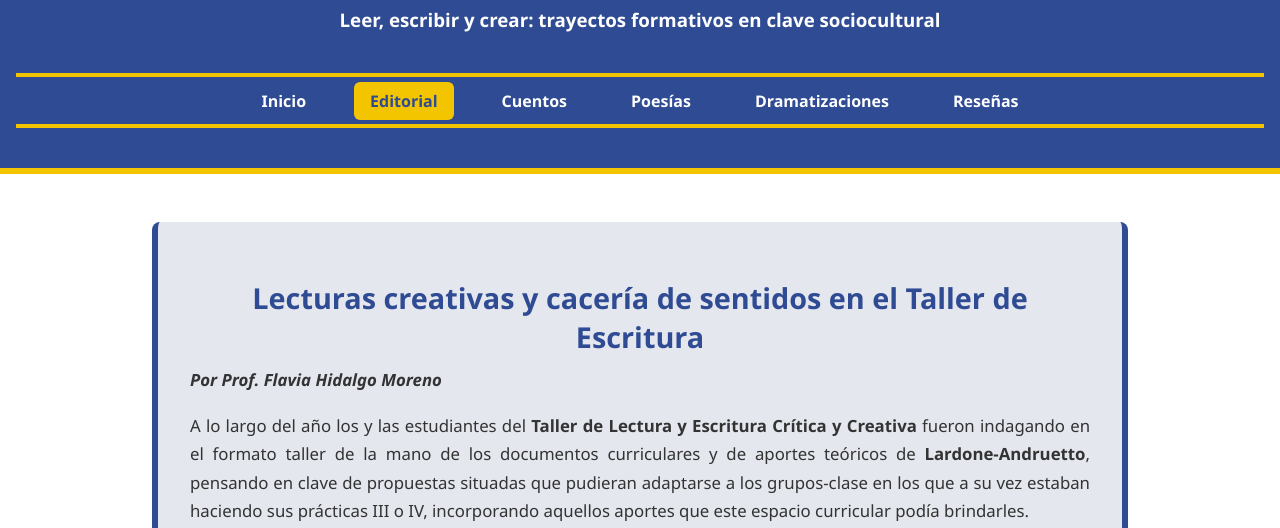
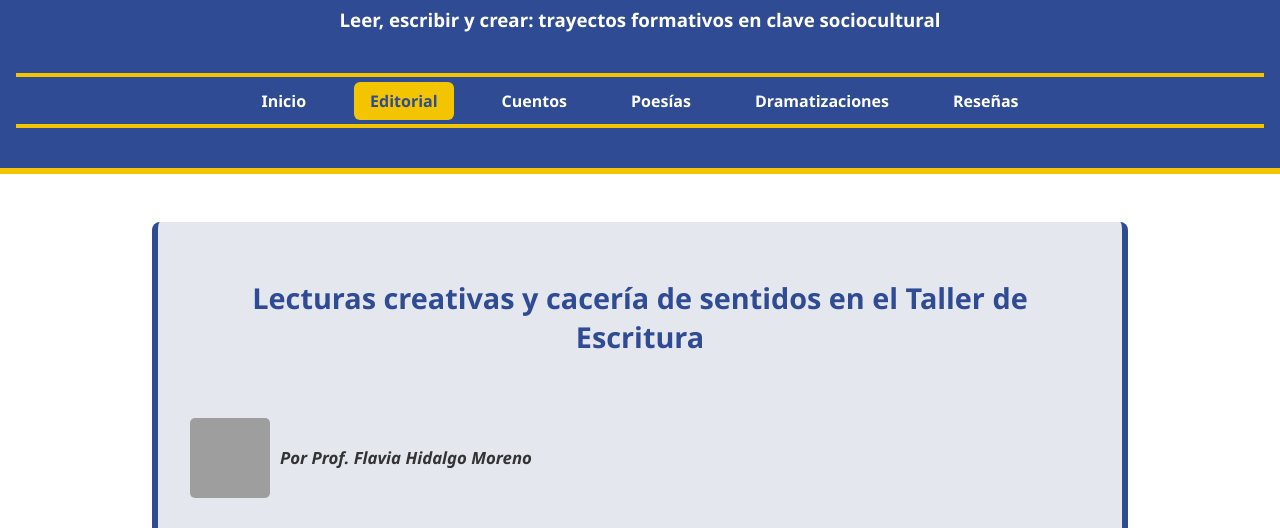
Before and after one commit to GastonGigena/LecturayEscrituraCriticayCreativa, a plain HTML site: page editorial.html in a window 1280 px wide. Shown: the part 272-800 px from the top of the page. Drawn offline with Linux system fonts and the light colour scheme; grey boxes are pictures that could not be loaded.

Commit message:
se agregan mas fotos de autores y en editorial

```diff
--- a/editorial.html
+++ b/editorial.html
@@ -34,7 +34,12 @@
   <main class="contenedor">
     <article class="cuento">
       <h2>Lecturas creativas y cacería de sentidos en el Taller de Escritura</h2>
-      <p class="autor"><em>Por Prof. Flavia Hidalgo Moreno</em></p>
+      <br><br>
+
+      <p class="autor">
+        <img src="img/flaviahidalgo.jpg" alt="foto-autor" class="foto-autor">
+      <em>Por Prof. Flavia Hidalgo Moreno</em></p>
+      <br><br>
 
       <p>
         A lo largo del año los y las estudiantes del <strong>Taller de Lectura y Escritura Crítica y Creativa</strong>
--- a/style.css
+++ b/style.css
@@ -188,8 +188,8 @@ footer {
 }
 
 .foto-autor {
-  width: 50px;             /* ancho fijo */
-  height: 50px;            /* alto fijo */
+  width: 80px;             /* ancho fijo */
+  height: 80px;            /* alto fijo */
   object-fit: cover;       /* mantiene la proporción y recorta si es necesario */
   border-radius: 5px;      /* bordes ligeramente redondeados */
 }
```
Also changed, not shown: 1 other file.
